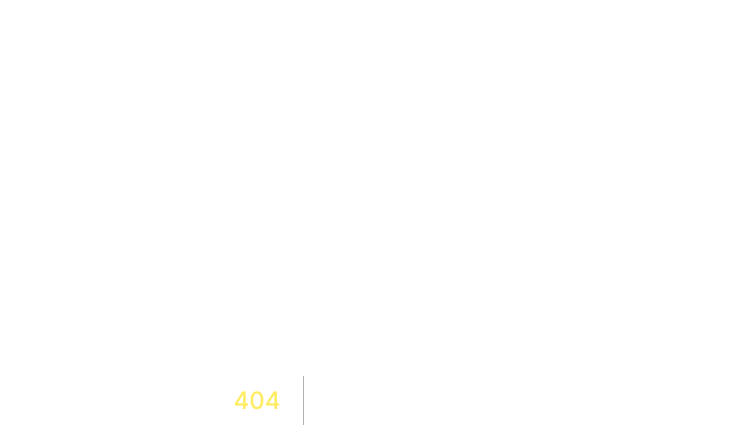
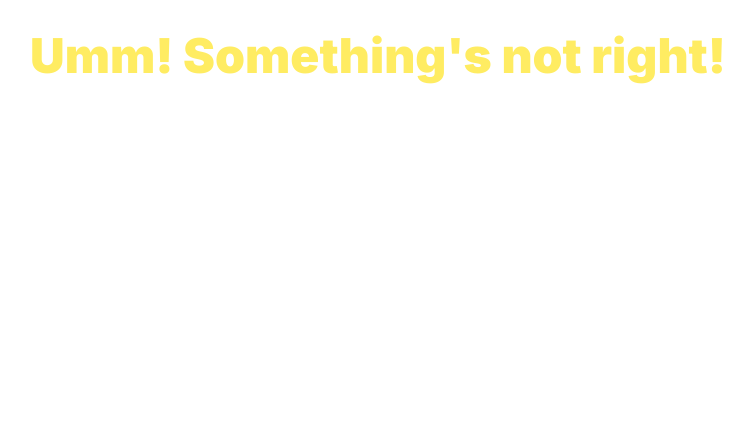
Before and after one commit to souvikbasu/prodready.dev, a Next.js app: page /enrolled in a window 1280 px wide. Before the commit this address had no page. Shown: the top 448 px of the page, without its empty margins (262-1015 px from the left). Built offline with nearby package versions, Linux system fonts and the light colour scheme; a web font is replaced by a local one; what @tailwindcss/typography would draw is missing.

Commit message:
feat(success): add confirmation page

```diff
--- /dev/null
+++ b/pages/enrolled.tsx
@@ -0,0 +1,64 @@
+import type { NextPage } from "next";
+import Head from "next/head";
+import { useRouter } from "next/router";
+
+const Home: NextPage = () => {
+  const router = useRouter();
+  const { date, tz, enrolled, error } = router.query;
+  return (
+    <div className="bg-darkbg h-auto w-max sm:w-full ">
+      <div className="p-4">
+        <Head>
+          <title>React in Production</title>
+          <link rel="icon" href="/favicon.ico" />
+        </Head>
+
+        <main className="min-h-screen p-4 flex flex-col justify-center items-center w-full">
+          <div className="max-w-lg md:max-w-2xl">
+            {enrolled === "true" ? (
+              date === "future" ? (
+                <>
+                  <h1>You are on my email list now</h1>
+                  <div className="justify-center mt-20">
+                    <p>
+                      I have noted your email and will send you details about
+                      future workshop. Thanks for your interest.
+                    </p>
+                  </div>
+                </>
+              ) : (
+                <>
+                  <h1>Congrats! Your spot is reserved!</h1>
+                  <div className="justify-center mt-20">
+                    <p>
+                      I have booked a spot for you on {date} for {tz} timezone.
+                      I will send you details about the workshop and payment as
+                      the dates nearby.
+                    </p>
+                  </div>
+                </>
+              )
+            ) : (
+              <>
+                <h1>Umm! Something's not right!</h1>
+                <div className="justify-center mt-20">
+                  <p className="text-center">
+                    {error ? error : "Please try to enrol again"}
+                  </p>
+                </div>
+              </>
+            )}{" "}
+          </div>
+        </main>
+
+        <footer className="mt-8 sm:mt-16 max-h-screen flex p-4 border-t-2 border-gray-100 justify-center items-center">
+          <div className="text-sm text-graytext">
+            © 2021 Souvik Basu. All Rights Reserved.
+          </div>
+        </footer>
+      </div>
+    </div>
+  );
+};
+
+export default Home;
--- a/pages/index.tsx
+++ b/pages/index.tsx
@@ -31,7 +31,7 @@ const Home: NextPage = () => {
                 Indeed your React app works fine on localhost but before
                 deploying your app to prod, have you given a thought to
               </p>
-              <p>
+              <div>
                 <ul>
                   <li>How to load your app in under a second?</li>
                   <li>
@@ -61,7 +61,7 @@ const Home: NextPage = () => {
                   <li>Perform A/B testing?</li>
                   <li>Handle scale?</li>
                 </ul>
-              </p>
+              </div>
               <p>
                 If these points (and more such concerns) feel valid to you then
                 enroll for this 2-day interactive workshop to learn about how to
```
Also changed, not shown: components/RegisterEmail.tsx (+19 -11 lines).
